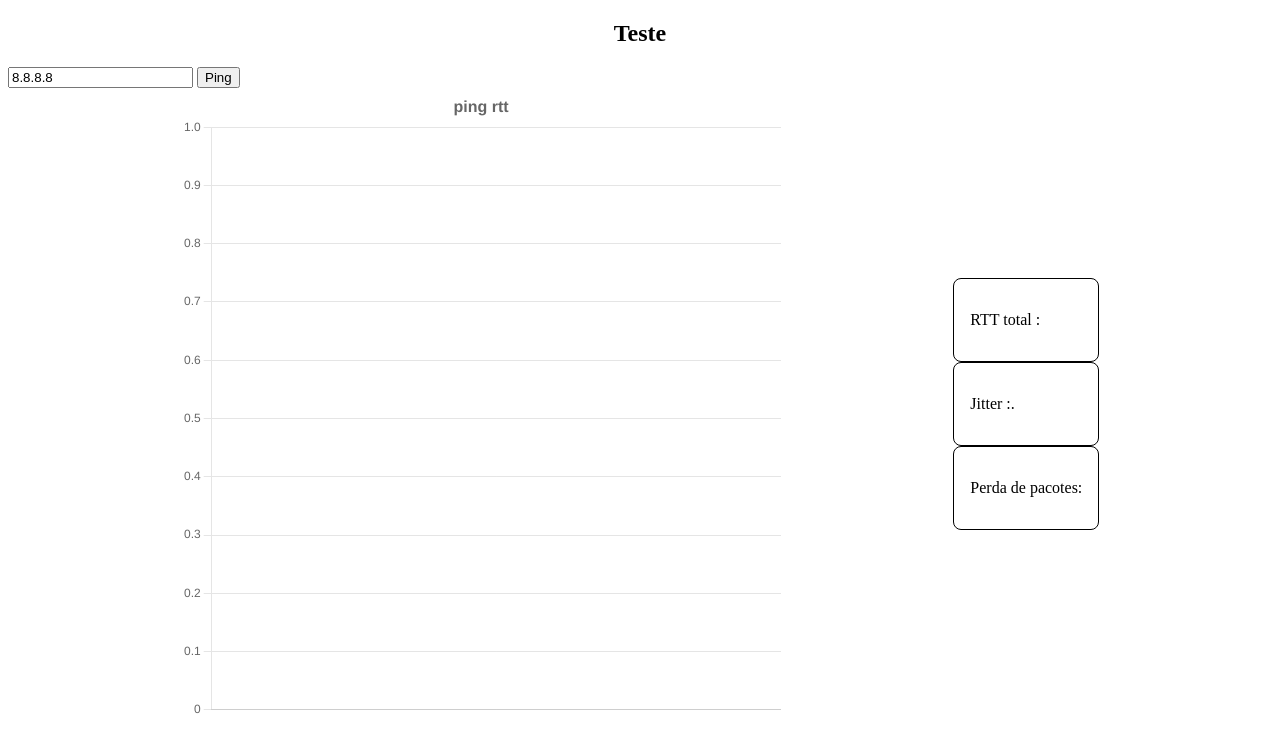
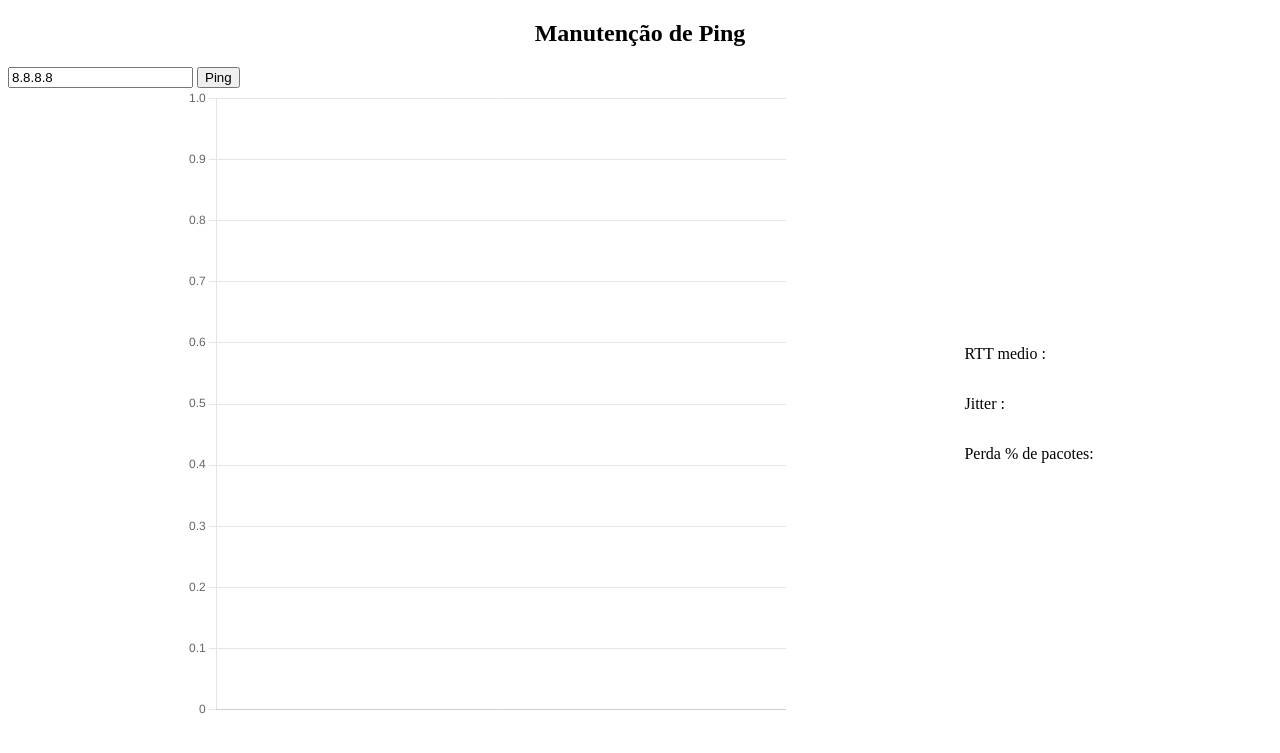
Before and after one commit to ThiagoVReznde/monitoramento-via-ping, a Flask app: page / in a window 1280 px wide. Shown: the top 753 px of the page. Run offline with Flask 3, Linux system fonts and the light colour scheme.

Commit message:
Index Atualizado e provavelmente pronto

```diff
--- a/templates/index.html
+++ b/templates/index.html
@@ -4,14 +4,14 @@
 <head>
     <meta charset="UTF-8">
     <title>Teste titulo</title>
-    <link rel="stylesheet" href= "{{ url_for('static',filename='styles/styles.css') }}">
+    <link rel="stylesheet" href="{{ url_for('static',filename='styles/styles.css') }}">
 </head>
 
 <script src="https://cdn.jsdelivr.net/npm/chart.js"></script>
 
 <body>
     <header>
-        <h2 style="text-align:center;">Teste</h2>
+        <h2 style="text-align:center;">Manutenção de Ping</h2>
 
 
     </header>
@@ -27,28 +27,27 @@
     <div id="container-bg">
 
         <canvas id="myChart" style="width:100%;max-width:600px"></canvas>
-        <div id = "Dados">
-            <div id = "Caixa">
-                <p>RTT total :</p>
+
+        <div id="Dados">
+
+            <div class="caixa">
+                <p>RTT medio :</p>
                 <p id="rtt"></p>
             </div>
 
-            <div id="Caixa">
-                <p> Jitter :.</p>
-                <p id = "jitter"></p>
+            <div class="caixa">
+                <p> Jitter :</p>
+                <p id="jitter"></p>
             </div>
-            <div id="Caixa">
-                <p>Perda de pacotes: </p>
-                <p id = "perda"></p>
+
+            <div class="caixa">
+                <p>Perda % de pacotes: </p>
+                <p id="perda"></p>
             </div>
 
         </div>
 
     </div>
-
-    <script>
-
-    </script>
 
     <script>
 
@@ -79,11 +78,9 @@
             },
             options: {
                 plugins: {
-            legend: {display:false},
+                    legend: { display: false },
                     title: {
-                display: true,
-                text: "ping rtt",
-                font: {size:16}
+                        display: false,
                     }
                 }
 
@@ -116,9 +113,12 @@
             let perda_pacotes = 0
             let total_pacotes = 0
             let last_diff = 0
+            let soma_ping = 0
+            let media_ping = 0
+            let perda_percentual
             let dados
 
-            while (true){
+            while (true) {
 
 
                 try {
@@ -126,7 +126,7 @@
 
                     const resposta = await fetch(`/ping/${encodeURIComponent(host)}`);
 
-                        if (!resposta.ok){
+                    if (!resposta.ok) {
                         perda_pacotes = perda_pacotes + 1
                         last_diff = 0
                         dados = 0
@@ -137,7 +137,7 @@
 
                     dados = await resposta.json();
 
-                        if (dados.rtt_ms == null){
+                    if (dados.rtt_ms == null) {
                         perda_pacotes = perda_pacotes + 1
                         dados.rtt_ms = 0
                         last_diff = 0
@@ -145,18 +145,23 @@
 
                         throw new Error(`TimedOut`);
                     }
+                    soma_ping = soma_ping + dados.diff_ms / 1000
+                    let jitter = Math.abs((dados.diff_ms - last_diff)) / 1000
 
-                        let jiff = Math.abs((dados.diff_ms - last_diff)) / 1000
-                        document.getElementById('jitter').innerHTML = jiff;
+                    document.getElementById('jitter').innerHTML = jitter;
+
                     last_diff = dados.diff_ms
 
-                        document.getElementById('rtt').innerHTML = dados.rtt_ms;
-                        await addData(CoolChart, total_pacotes, [dados.rtt_ms, jiff]);
+                    media_ping = soma_ping / total_pacotes
+                    document.getElementById('rtt').innerHTML = media_ping;
+                    await addData(CoolChart, total_pacotes, [dados.rtt_ms, jitter]);
+
+                    perda_percentual = perda_pacotes / total_pacotes * 100
+                    document.getElementById('perda').innerHTML = perda_percentual;
 
                 } catch (erro) {
                     document.getElementById("resultado").textContent = "Falha na requisição: " + erro.message;
                 }
-
                 console.log(dados.rtt_ms)
                 await sleep(3000);
 
```
Lines whose indentation alone changed are shown as unchanged.
